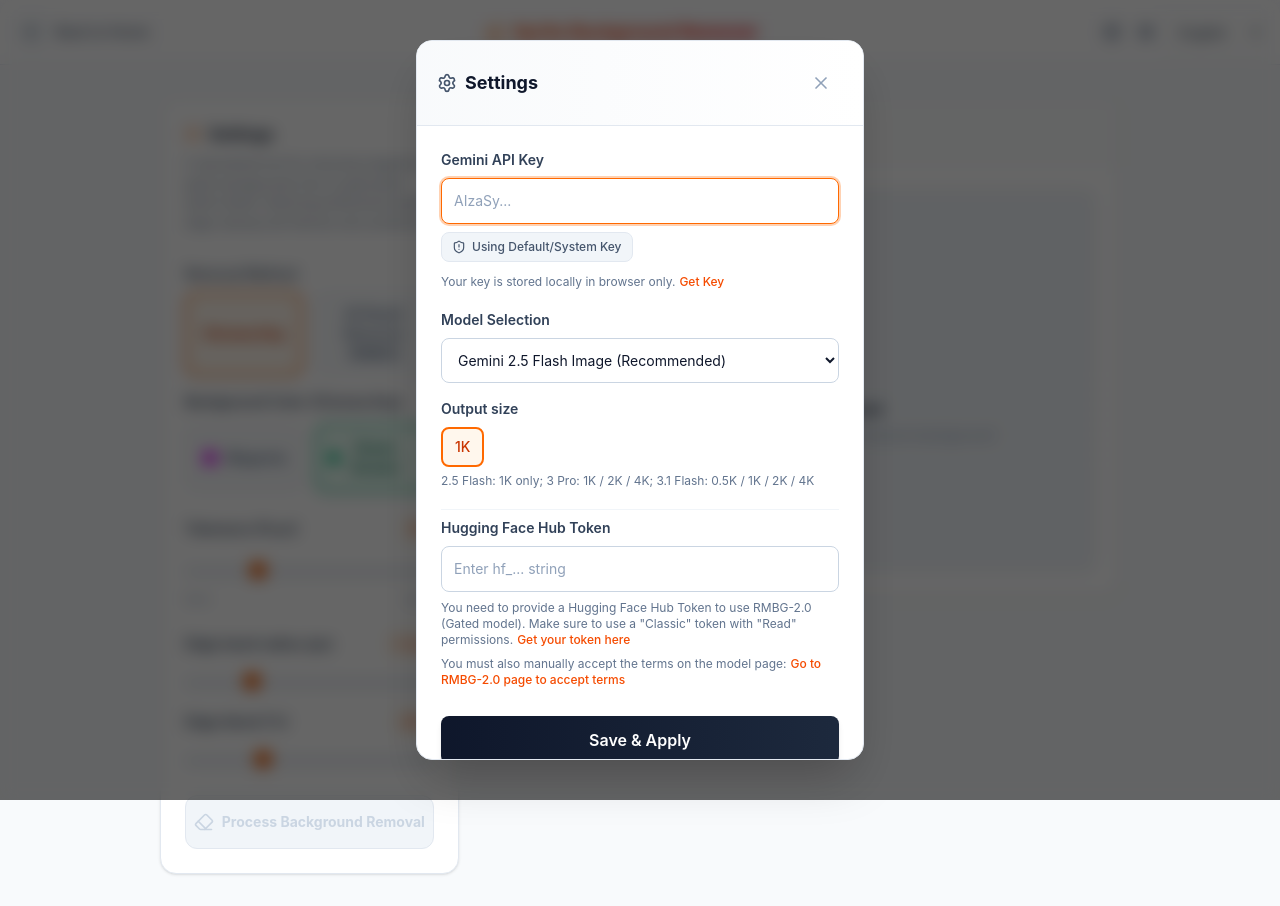
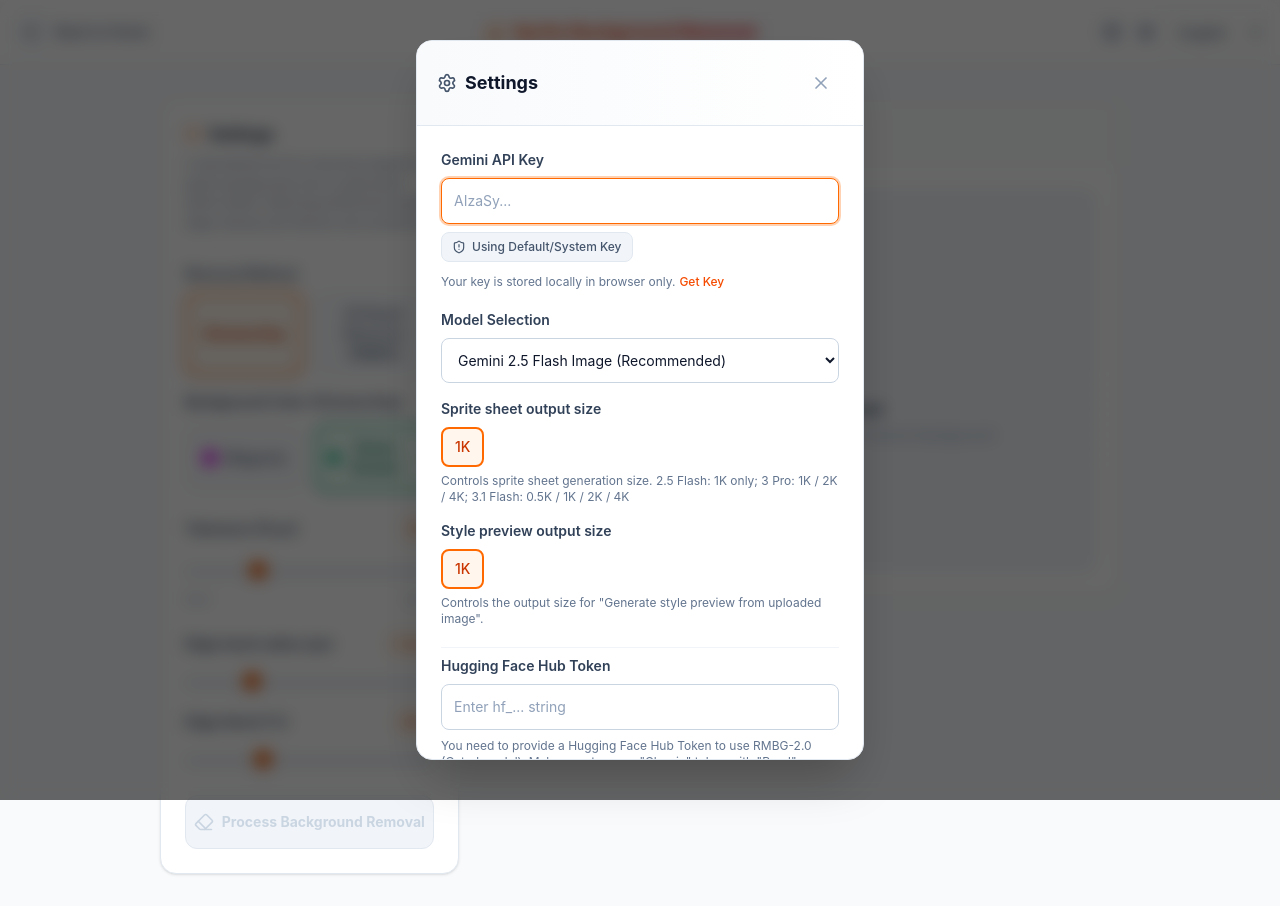
Before and after one commit to poirotw66/Sprite-Animator, a React (Vite) app: page /rmbg in a window 1280 px wide. Built offline with nearby package versions, Linux system fonts and the light colour scheme.

Commit message:
fix: update default selected style in LineStickerPage
- Changed the default selected style from 'chibi' to 'matchUploaded' to better align with user expectations and improve the initial experience on the LineStickerPage.

```diff
--- a/components/SettingsModal.tsx
+++ b/components/SettingsModal.tsx
@@ -12,9 +12,17 @@
   setSelectedModel: (model: string) => void;
   outputResolution: ImageResolution;
   setOutputResolution: (value: ImageResolution) => void;
+  stylePreviewResolution: ImageResolution;
+  setStylePreviewResolution: (value: ImageResolution) => void;
   showSettings: boolean;
   onClose: () => void;
-  onSave: (key: string, model: string, hfToken: string, outputResolution: ImageResolution) => void;
+  onSave: (
+    key: string,
+    model: string,
+    hfToken: string,
+    outputResolution: ImageResolution,
+    stylePreviewResolution: ImageResolution
+  ) => void;
   hfToken?: string;
   setHfToken?: (token: string) => void;
 }
@@ -26,6 +34,8 @@
   setSelectedModel,
   outputResolution,
   setOutputResolution,
+  stylePreviewResolution,
+  setStylePreviewResolution,
   showSettings,
   onClose,
   onSave,
@@ -96,7 +106,13 @@
     }
 
     // Save and close (resolution is constrained by model in parent)
-    onSave(apiKey, selectedModel, hfToken, outputResolution);
+    onSave(
+      apiKey,
+      selectedModel,
+      hfToken,
+      outputResolution,
+      stylePreviewResolution
+    );
   };
 
   // Clear validation state when key changes
@@ -260,7 +276,7 @@
               })}
             </select>
 
-            {/* Output size: 3 Pro = 1K/2K/4K; 2.5 Flash = 1K only */}
+            {/* Sprite sheet output size */}
             <div className="mt-4">
               <label className="block text-sm font-semibold text-slate-700 mb-2">
                 {t.outputResolutionLabel}
@@ -282,6 +298,34 @@
                 ))}
               </div>
               <p className="text-xs text-slate-500 mt-1.5">{t.outputResolutionHint}</p>
+            </div>
+
+            {/* Style preview output size */}
+            <div className="mt-4">
+              <label className="block text-sm font-semibold text-slate-700 mb-2">
+                {t.stylePreviewResolutionLabel}
+              </label>
+              <div className="flex flex-wrap gap-2">
+                {(MODEL_RESOLUTIONS[selectedModel] ?? ['1K']).map((res) => (
+                  <button
+                    key={`preview-${res}`}
+                    type="button"
+                    onClick={() =>
+                      setStylePreviewResolution(res as ImageResolution)
+                    }
+                    className={`px-3 py-2 rounded-lg text-sm font-medium border-2 transition-colors ${
+                      stylePreviewResolution === res
+                        ? 'border-orange-500 bg-orange-50 text-orange-700'
+                        : 'border-slate-200 bg-white text-slate-600 hover:border-slate-300'
+                    }`}
+                  >
+                    {res}
+                  </button>
+                ))}
+              </div>
+              <p className="text-xs text-slate-500 mt-1.5">
+                {t.stylePreviewResolutionHint}
+              </p>
             </div>
           </div>
 
--- a/hooks/useSettings.ts
+++ b/hooks/useSettings.ts
@@ -6,6 +6,7 @@
 const MODEL_STORAGE_KEY = 'gemini_model';
 const HF_TOKEN_STORAGE_KEY = 'hf_token';
 const OUTPUT_RESOLUTION_STORAGE_KEY = 'gemini_output_resolution';
+const STYLE_PREVIEW_RESOLUTION_STORAGE_KEY = 'gemini_style_preview_resolution';
 
 /**
  * Custom hook for managing application settings including API key and model selection.
@@ -29,6 +30,8 @@
   const [apiKey, setApiKey] = useState('');
   const [selectedModel, setSelectedModel] = useState(DEFAULT_MODEL);
   const [outputResolution, setOutputResolution] = useState<ImageResolution>('1K');
+  const [stylePreviewResolution, setStylePreviewResolution] =
+    useState<ImageResolution>('1K');
   const [hfToken, setHfToken] = useState('');
   const [showSettings, setShowSettings] = useState(false);
 
@@ -38,6 +41,9 @@
     const storedModel = localStorage.getItem(MODEL_STORAGE_KEY);
     const storedHfToken = localStorage.getItem(HF_TOKEN_STORAGE_KEY);
     const storedResolution = localStorage.getItem(OUTPUT_RESOLUTION_STORAGE_KEY) as ImageResolution | null;
+    const storedStylePreviewResolution = localStorage.getItem(
+      STYLE_PREVIEW_RESOLUTION_STORAGE_KEY
+    ) as ImageResolution | null;
 
     if (storedKey) setApiKey(storedKey);
     if (storedHfToken) setHfToken(storedHfToken);
@@ -60,6 +66,21 @@
       localStorage.setItem(OUTPUT_RESOLUTION_STORAGE_KEY, resolution);
     }
 
+    const stylePreviewResolution =
+      storedStylePreviewResolution && allowed.includes(storedStylePreviewResolution)
+        ? storedStylePreviewResolution
+        : ('1K' as ImageResolution);
+    setStylePreviewResolution(stylePreviewResolution);
+    if (
+      !storedStylePreviewResolution ||
+      !allowed.includes(storedStylePreviewResolution)
+    ) {
+      localStorage.setItem(
+        STYLE_PREVIEW_RESOLUTION_STORAGE_KEY,
+        stylePreviewResolution
+      );
+    }
+
     // If no key is found, show settings automatically
     const envKey = import.meta.env.VITE_GEMINI_API_KEY;
     if (!storedKey && !envKey) {
@@ -74,17 +95,32 @@
       setOutputResolution(allowed[0] as ImageResolution);
       localStorage.setItem(OUTPUT_RESOLUTION_STORAGE_KEY, allowed[0]);
     }
-  }, [selectedModel]);
+    if (!allowed.includes(stylePreviewResolution)) {
+      setStylePreviewResolution('1K');
+      localStorage.setItem(STYLE_PREVIEW_RESOLUTION_STORAGE_KEY, '1K');
+    }
+  }, [selectedModel, outputResolution, stylePreviewResolution]);
 
-  const saveSettings = (key: string, model: string, token: string = '', resolution?: ImageResolution) => {
+  const saveSettings = (
+    key: string,
+    model: string,
+    token: string = '',
+    resolution?: ImageResolution,
+    previewResolution?: ImageResolution
+  ) => {
     const trimmedKey = key.trim();
     const trimmedToken = token.trim();
     const allowed = MODEL_RESOLUTIONS[model] ?? ['1K'];
     const res = resolution != null && allowed.includes(resolution) ? resolution : (allowed[0] as ImageResolution);
+    const previewRes =
+      previewResolution != null && allowed.includes(previewResolution)
+        ? previewResolution
+        : ('1K' as ImageResolution);
 
     setApiKey(trimmedKey);
     setSelectedModel(model);
     setOutputResolution(res);
+    setStylePreviewResolution(previewRes);
     setHfToken(trimmedToken);
 
     if (trimmedKey) {
@@ -101,6 +137,7 @@
 
     localStorage.setItem(MODEL_STORAGE_KEY, model);
     localStorage.setItem(OUTPUT_RESOLUTION_STORAGE_KEY, res);
+    localStorage.setItem(STYLE_PREVIEW_RESOLUTION_STORAGE_KEY, previewRes);
     setShowSettings(false);
   };
 
@@ -116,6 +153,8 @@
     setSelectedModel,
     outputResolution,
     setOutputResolution,
+    stylePreviewResolution,
+    setStylePreviewResolution,
     hfToken,
     setHfToken,
     showSettings,
--- a/i18n/en.ts
+++ b/i18n/en.ts
@@ -153,8 +153,10 @@
   getApiKey: 'Get Key',
   modelLabel: 'Model Selection',
   modelRecommended: '(Recommended)',
-  outputResolutionLabel: 'Output size',
-  outputResolutionHint: '2.5 Flash: 1K only; 3 Pro: 1K / 2K / 4K; 3.1 Flash: 0.5K / 1K / 2K / 4K',
+  outputResolutionLabel: 'Sprite sheet output size',
+  outputResolutionHint: 'Controls sprite sheet generation size. 2.5 Flash: 1K only; 3 Pro: 1K / 2K / 4K; 3.1 Flash: 0.5K / 1K / 2K / 4K',
+  stylePreviewResolutionLabel: 'Style preview output size',
+  stylePreviewResolutionHint: 'Controls the output size for "Generate style preview from uploaded image".',
   saveAndApply: 'Save & Apply',
   validating: 'Validating...',
   validationSuccess: 'API Key validated successfully!',
--- a/i18n/types.ts
+++ b/i18n/types.ts
@@ -157,6 +157,8 @@
   modelRecommended: string;
   outputResolutionLabel: string;
   outputResolutionHint: string;
+  stylePreviewResolutionLabel: string;
+  stylePreviewResolutionHint: string;
   saveAndApply: string;
   validating: string;
   validationSuccess: string;
--- a/i18n/zh-TW.ts
+++ b/i18n/zh-TW.ts
@@ -153,8 +153,10 @@
   getApiKey: '獲取 Key',
   modelLabel: '模型選擇',
   modelRecommended: '(推薦)',
-  outputResolutionLabel: '輸出尺寸',
-  outputResolutionHint: '2.5 Flash 僅 1K；3 Pro 支援 1K / 2K / 4K；3.1 Flash 支援 0.5K / 1K / 2K / 4K',
+  outputResolutionLabel: '精靈圖輸出尺寸',
+  outputResolutionHint: '控制精靈圖生成尺寸。2.5 Flash 僅 1K；3 Pro 支援 1K / 2K / 4K；3.1 Flash 支援 0.5K / 1K / 2K / 4K',
+  stylePreviewResolutionLabel: '風格預覽圖尺寸',
+  stylePreviewResolutionHint: '控制「根據上傳圖產生風格預覽」的輸出尺寸。',
   saveAndApply: '儲存並應用',
   validating: '驗證中...',
   validationSuccess: 'API Key 驗證成功！',
--- a/pages/PartingPage.tsx
+++ b/pages/PartingPage.tsx
@@ -26,6 +26,8 @@
     setSelectedModel,
     outputResolution,
     setOutputResolution,
+    stylePreviewResolution,
+    setStylePreviewResolution,
     showSettings,
     setShowSettings,
     saveSettings,
@@ -128,9 +130,13 @@
         setSelectedModel={setSelectedModel}
         outputResolution={outputResolution}
         setOutputResolution={setOutputResolution}
+        stylePreviewResolution={stylePreviewResolution}
+        setStylePreviewResolution={setStylePreviewResolution}
         showSettings={showSettings}
         onClose={() => setShowSettings(false)}
-        onSave={(key, model, token, res) => saveSettings(key, model, token, res)}
+        onSave={(key, model, token, res, previewRes) =>
+          saveSettings(key, model, token, res, previewRes)
+        }
       />
 
       <header className="sticky top-0 z-20 max-w-7xl mx-auto mb-4 md:mb-8 -mx-4 px-4 md:mx-0 md:px-0 safe-top">
--- a/pages/RemoveBackgroundPage.tsx
+++ b/pages/RemoveBackgroundPage.tsx
@@ -35,6 +35,8 @@
         setSelectedModel,
         outputResolution,
         setOutputResolution,
+        stylePreviewResolution,
+        setStylePreviewResolution,
         hfToken,
         setHfToken,
         showSettings,
@@ -139,9 +141,13 @@
                 setSelectedModel={setSelectedModel}
                 outputResolution={outputResolution}
                 setOutputResolution={setOutputResolution}
+                stylePreviewResolution={stylePreviewResolution}
+                setStylePreviewResolution={setStylePreviewResolution}
                 showSettings={showSettings}
                 onClose={() => setShowSettings(false)}
-                onSave={(key, model, token, res) => saveSettings(key, model, token, res)}
+                onSave={(key, model, token, res, previewRes) =>
+                    saveSettings(key, model, token, res, previewRes)
+                }
                 hfToken={hfToken}
                 setHfToken={setHfToken}
             />
--- a/pages/SpriteAnimatorPage.tsx
+++ b/pages/SpriteAnimatorPage.tsx
@@ -44,6 +44,8 @@
     setSelectedModel,
     outputResolution,
     setOutputResolution,
+    stylePreviewResolution,
+    setStylePreviewResolution,
     showSettings,
     setShowSettings,
     saveSettings,
@@ -455,9 +457,13 @@
         setSelectedModel={setSelectedModel}
         outputResolution={outputResolution}
         setOutputResolution={setOutputResolution}
+        stylePreviewResolution={stylePreviewResolution}
+        setStylePreviewResolution={setStylePreviewResolution}
         showSettings={showSettings}
         onClose={() => setShowSettings(false)}
-        onSave={(key, model, token, res) => saveSettings(key, model, token, res)}
+        onSave={(key, model, token, res, previewRes) =>
+          saveSettings(key, model, token, res, previewRes)
+        }
       />
 
       <header className="sticky top-0 z-20 max-w-7xl mx-auto mb-4 md:mb-8 -mx-4 px-4 md:mx-0 md:px-0 safe-top">
```
Also changed, not shown: pages/LineStickerPage.tsx (+10 -4 lines).
